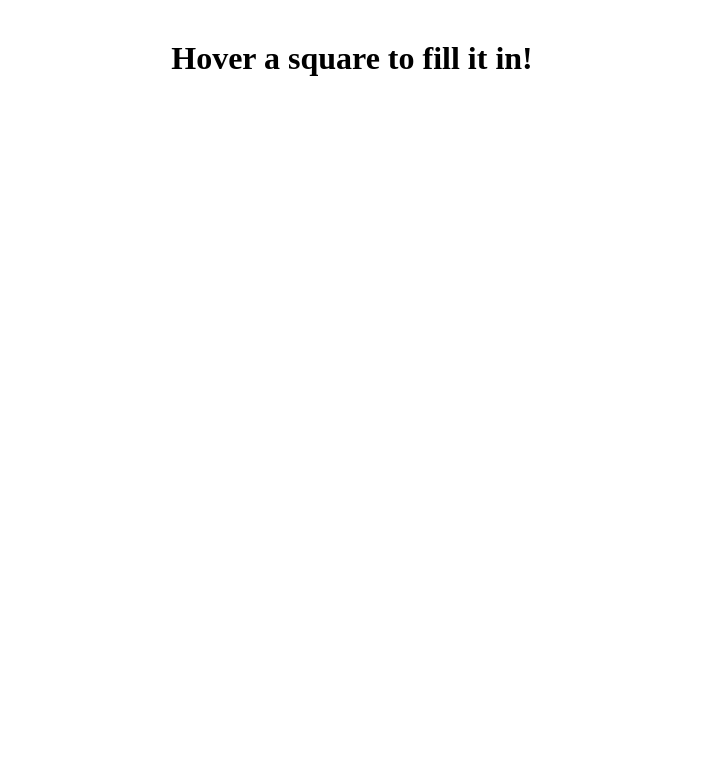
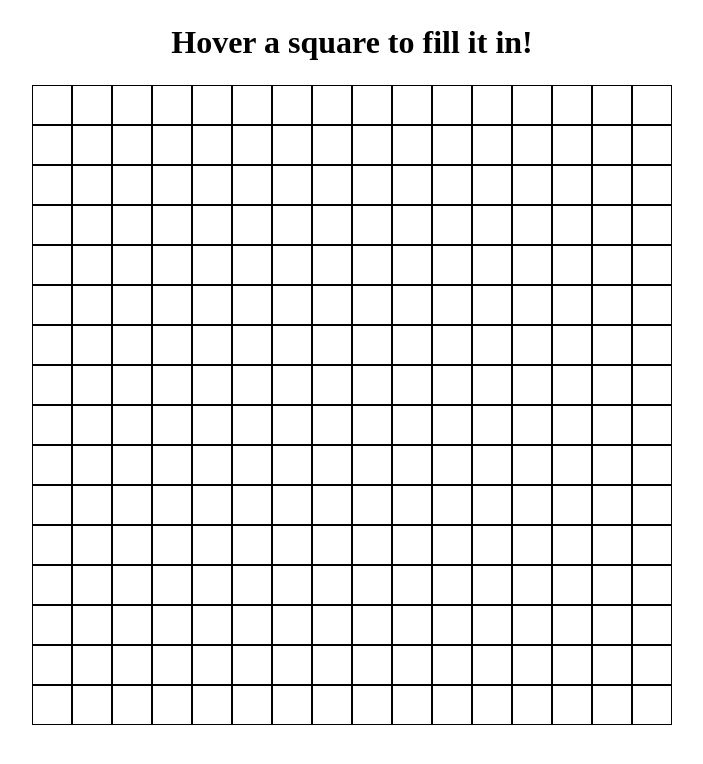
Before and after one commit to YepJared/etch-a-sketch, a plain HTML site: page index.html in a window 1280 px wide. Shown: the whole page, without its empty margins (288-991 px from the left). Drawn offline with Linux system fonts and the light colour scheme.

Commit message:
Style grid to be able to resize with window
Fix script bug where an extra '.' was being added to the css classList
Add flex to body to center grid on page
Add 1 to 1 aspect ratio on the container and grid squres to ensure grid is always a square made up of squares

```diff
--- a/script.js
+++ b/script.js
@@ -3,10 +3,10 @@ const gridContainer = document.querySelector(".container");
 function makeSquares() {
     for (let length = 0; length < 16; length++) {
         const row = document.createElement("div");
-        row.classList.add(".grid-row");
+        row.classList.add("grid-row");
         for (let width = 0; width < 16; width++) {
             const square = document.createElement("div");
-            square.classList.add(".grid-square");
+            square.classList.add("grid-square");
             row.appendChild(square);
         }
         gridContainer.appendChild(row);
--- a/style.css
+++ b/style.css
@@ -3,8 +3,14 @@
     margin: 0;
 }
 
+body {
+    display: flex;
+    flex-direction: column;
+    flex: auto;
+}
+
 .header {
-    margin: 5vh 0;
+    margin: 3vh 0;
     text-align: center;
 }
 
@@ -13,4 +19,22 @@
     flex-direction: column;
     justify-content: center;
     align-items: center;
+    margin: 0 10%;
+    aspect-ratio: 1/1;
+    max-height: 80vh;
 }
+
+.grid-row {
+    display: flex;
+    justify-content: center;
+    align-items: center;
+    flex: 1;
+}
+
+.grid-square {
+    display: flex;
+    border: 1px solid black;
+    flex: 1;
+    aspect-ratio: 1/1;
+    height: 100%;
+}
```
